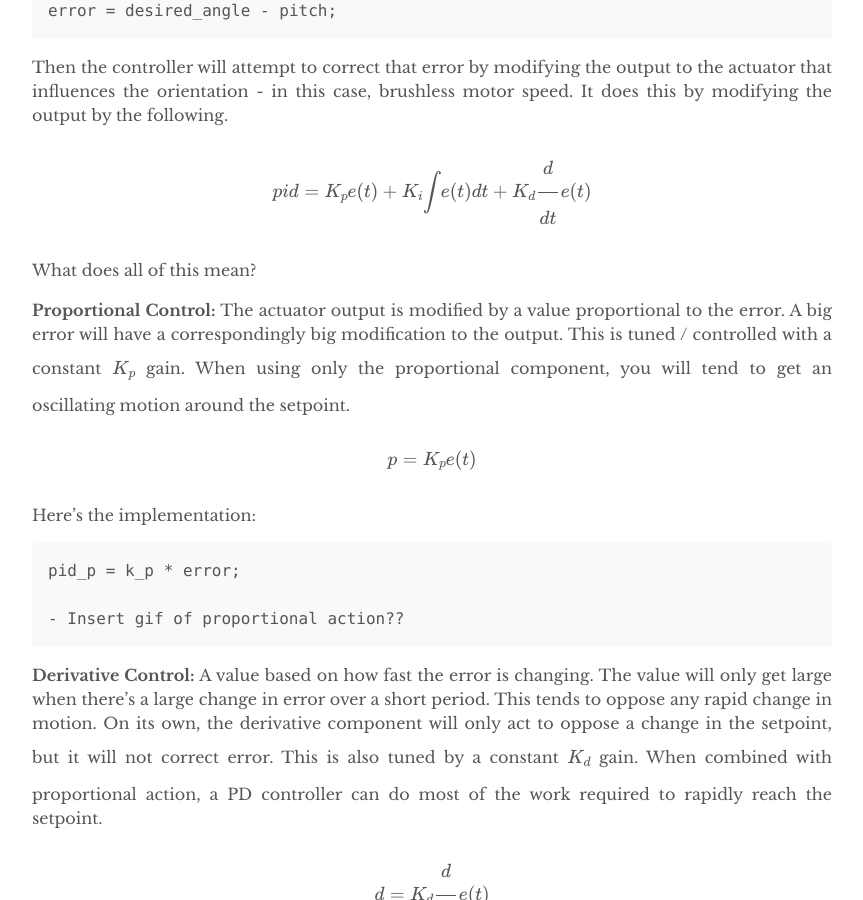
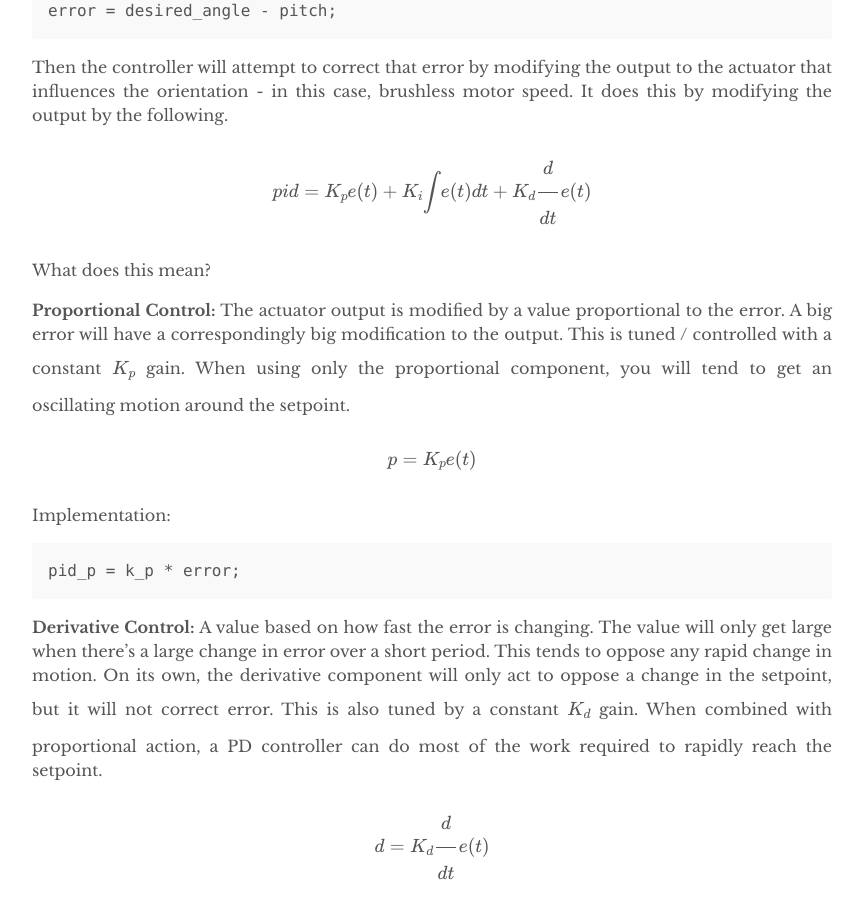
Before and after one commit to snicckers/nicks_blog, a Jekyll site: the page built from _posts/2020-08-18-flight-controller-pt1.md, in a window 1280 px wide and 900 px high, scrolled down 1978 px. Shown: the whole window, without its empty margins (208-1071 px from the left). Built offline with Jekyll 4.4.1, drawn with Linux system fonts in a browser that asks for light colours; formulas are drawn with MathJax 3.

Commit message:
Update 2020-08-18-flight-controller-pt1.md

```diff
--- a/_posts/2020-08-18-flight-controller-pt1.md
+++ b/_posts/2020-08-18-flight-controller-pt1.md
@@ -43,19 +43,17 @@ Then the controller will attempt to correct that error by modifying the output t
 
 $$ pid = K_p e(t) + K_i {\int} e(t) dt + K_d {d\over dt} e(t) $$
 
-What does all of this mean?
+What does this mean?
 
 **Proportional Control:** The actuator output is modified by a value proportional to the error. A big error will have a correspondingly big modification to the output. This is tuned / controlled with a constant $$ K_p $$ gain. When using only the proportional component, you will tend to get an oscillating motion around the setpoint.
 
 $$ p = K_p e(t) $$
 
-Here's the implementation:
+Implementation:
 
 {% highlight c %}
 
 pid_p = k_p * error;
-
-- Insert gif of proportional action??
 
 {% endhighlight %}
 
```
